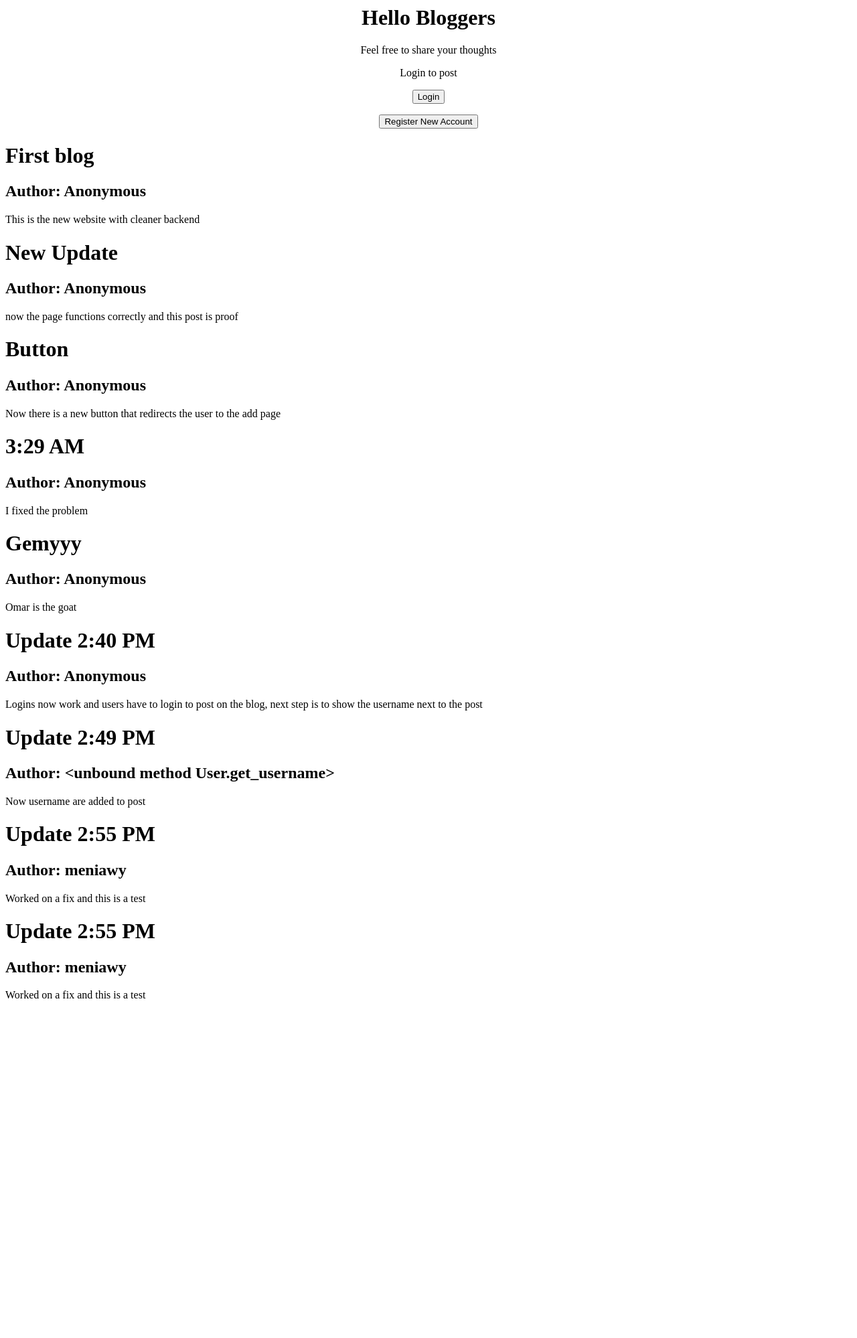
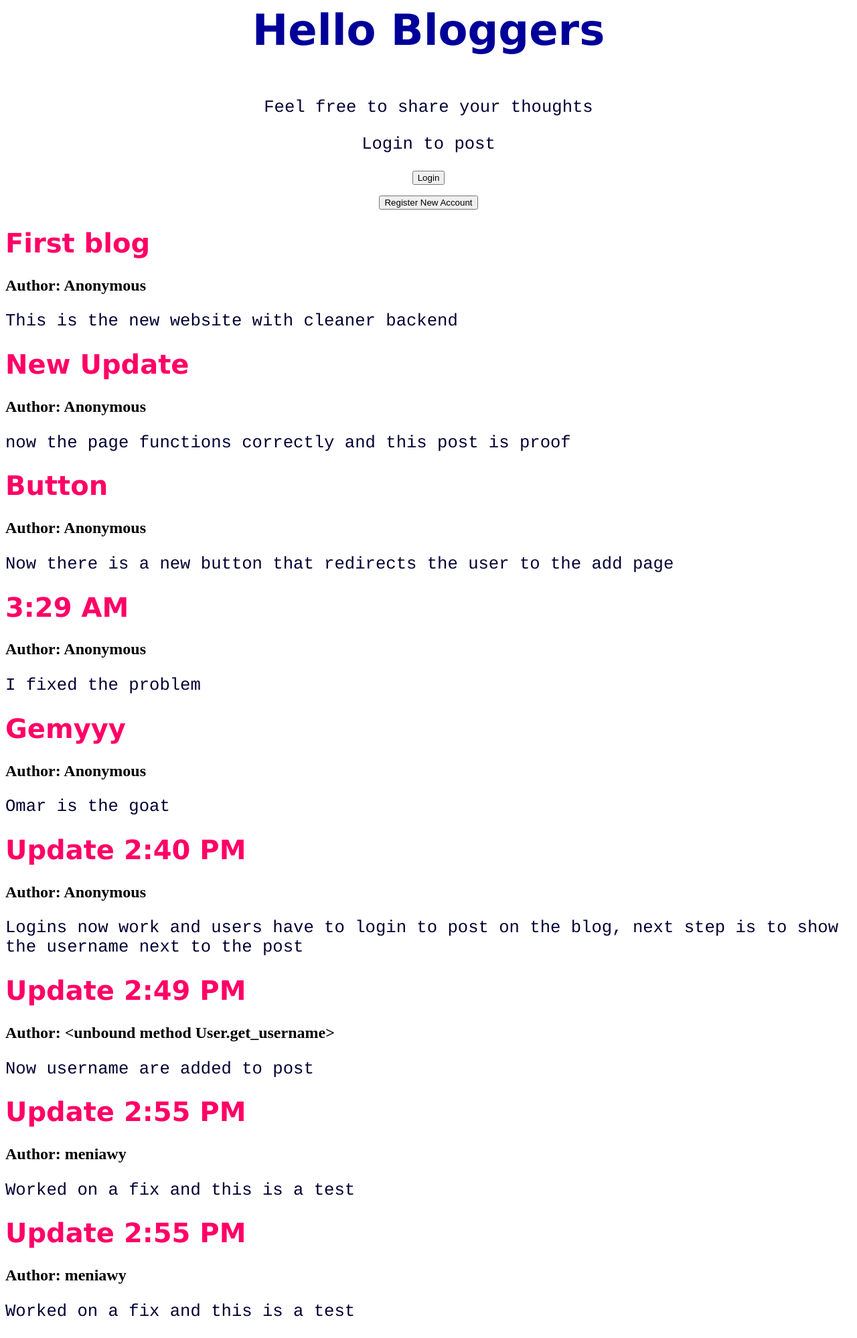
Before and after one commit to ameniawy/blogsiterepo, a Django app: page / in a window 1280 px wide. Shown: the whole page at 67% size. Before the commit the page ends 1491 px from the top, so only its background shows below. Run offline with Django 3.2, Linux system fonts and the light colour scheme; data comes from the database, SQL or seed files in the repository.

Commit message:
added some styling

```diff
--- a/templates/blog/index.html
+++ b/templates/blog/index.html
@@ -3,8 +3,25 @@
 {% block title %}Blog Page{% endblock %}
 
 {% block content %}
+<style>
+	h3 {
+    color: 000099;
+    font-family: verdana;
+    font-size: 400%;
+}
+	h1{
+		color: FF0066 ;
+		font-family: verdana;
+    	font-size: 250%;
+	}
+	p  {
+    color: 000033;
+    font-family: courier;
+    font-size: 160%;
+}
+</style>
 <div align="center">
-	<h1>Hello Bloggers</h1>
+	<h3>Hello Bloggers</h3>
 	<p>Feel free to share your thoughts</p>
 
 	<p>Login to post</p>
```
Also changed, not shown: templates/blog/loggedin.html (+18 -1 lines), 1 other file.
